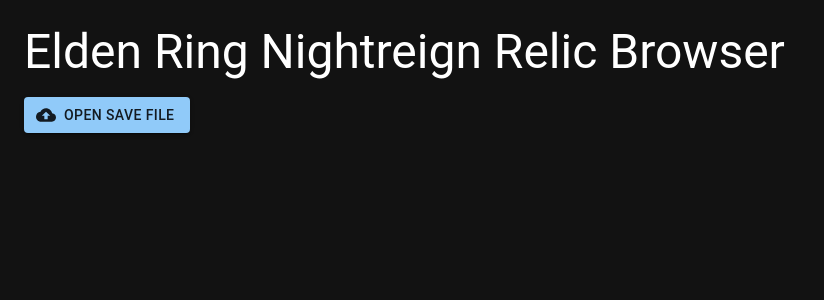
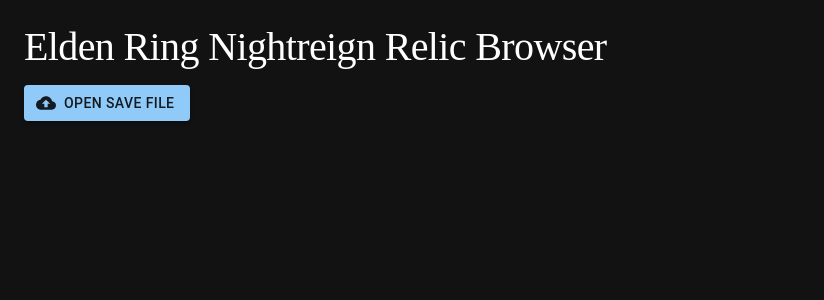
Before and after one commit to metinc/nightreign-relic-browser, a React (Vite) app: page / in a window 1280 px wide. Shown: the top 300 px of the page, without its empty margins (0-824 px from the left). Built offline with nearby package versions, Linux system fonts and the light colour scheme.

Commit message:
Adjust h1

```diff
--- a/src/App.tsx
+++ b/src/App.tsx
@@ -3,7 +3,6 @@
   CssBaseline,
   ThemeProvider,
   Typography,
-  Container,
   Box,
   Alert,
   CircularProgress,
@@ -16,6 +15,12 @@
 const darkTheme = createTheme({
   palette: {
     mode: "dark",
+  },
+  typography: {
+    h1: {
+      fontFamily: "serif",
+      fontSize: "2.5rem",
+    },
   },
 });
 
@@ -37,7 +42,7 @@
     <ThemeProvider theme={darkTheme}>
       <CssBaseline />
       <Box p={3}>
-        <Typography variant="h3" component="h1" gutterBottom>
+        <Typography variant="h1" gutterBottom>
           Elden Ring Nightreign Relic Browser
         </Typography>
 
```
